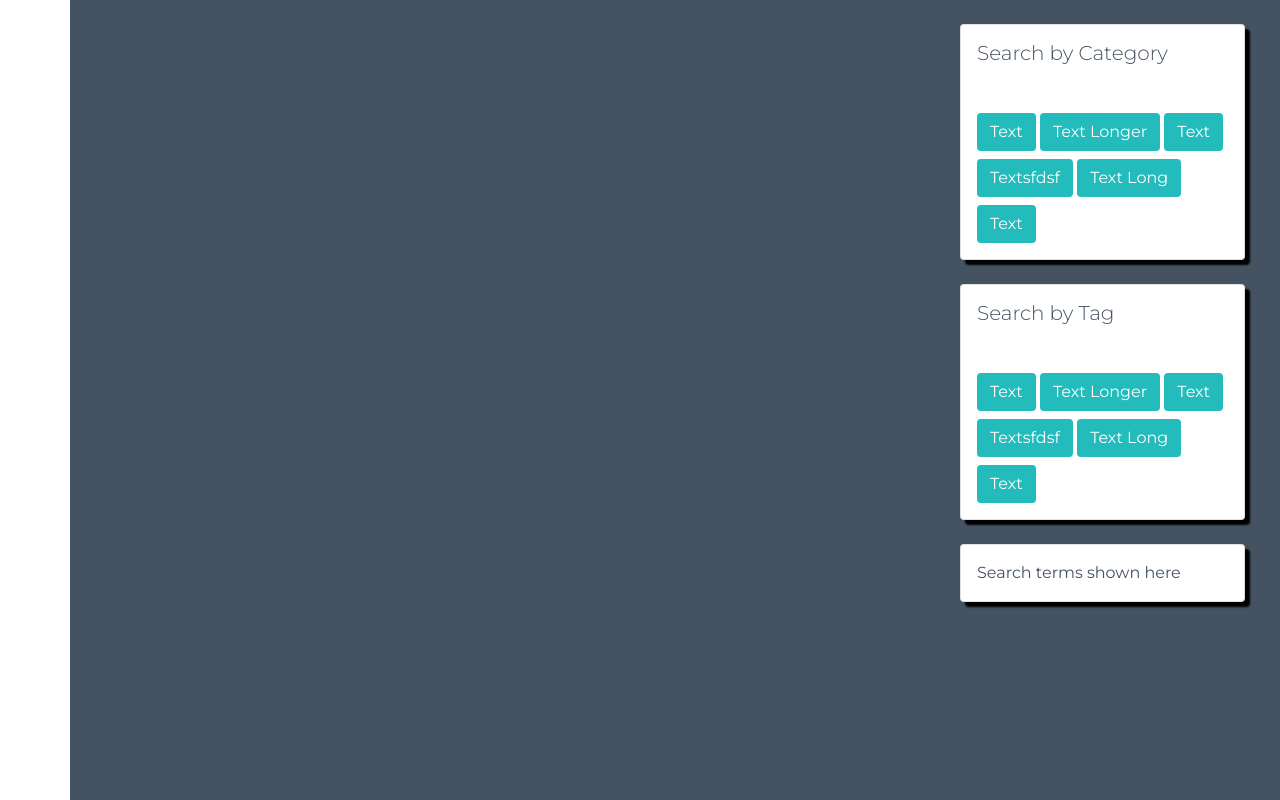
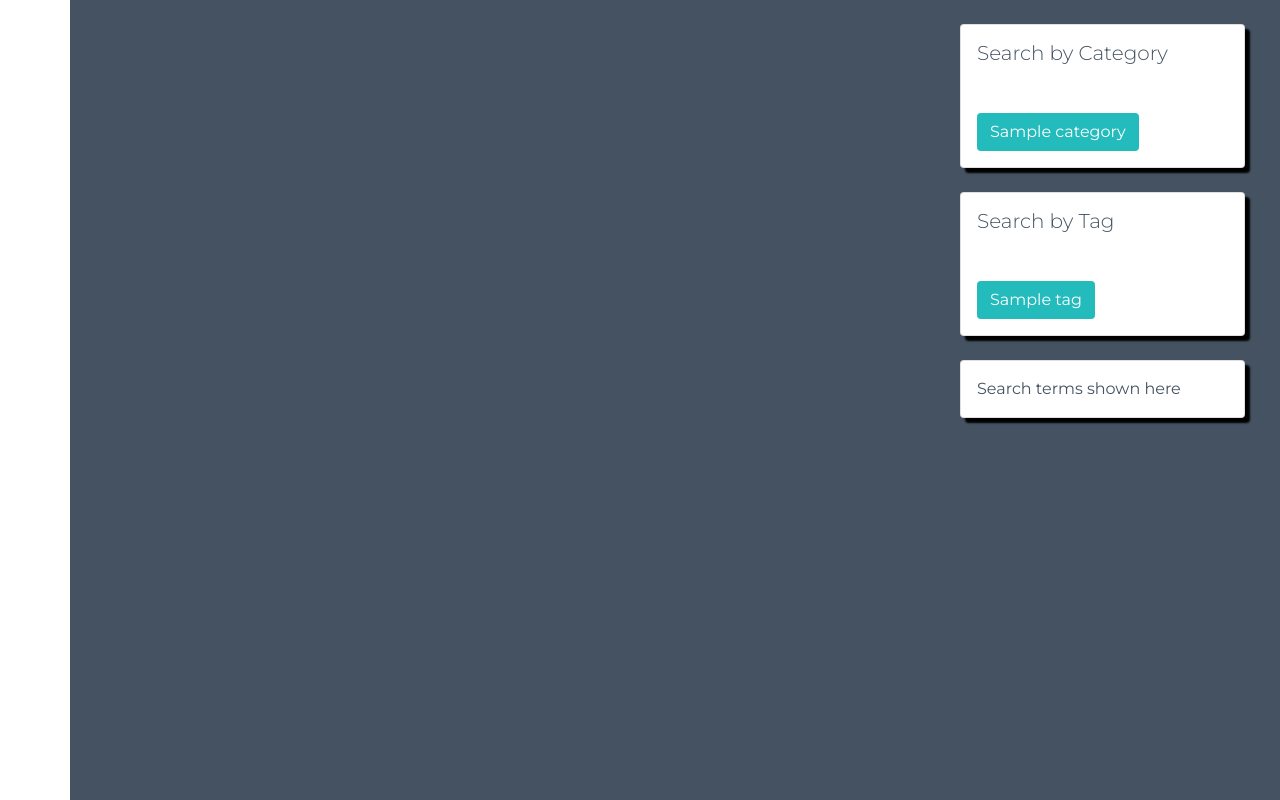
Before and after one commit to ShavingSeagull/TheHub, a Django app: template templates/documents/document_base.html in a window 1280 px wide. Run offline with Django 3.2, Linux system fonts and the light colour scheme; the template is opened without the code that fills it: values that come from a table or form of the project are taken from there, others are empty; tables that the repository leaves empty hold one stand-in row (values such as "Sample post"); some libraries are stand-ins or nearby versions.

Commit message:
Passed Tags through from the views to the templates

```diff
--- a/templates/documents/document_base.html
+++ b/templates/documents/document_base.html
@@ -20,12 +20,9 @@
                     <h5>Search by Category</h5>
                 </div>
                 <div class="col-12 p-3">
-                    <button class="btn branded-btn mt-2 mx-auto">Text</button>
-                    <button class="btn branded-btn mt-2 mx-auto">Text Longer</button>
-                    <button class="btn branded-btn mt-2 mx-auto">Text</button>
-                    <button class="btn branded-btn mt-2 mx-auto">Textsfdsf</button>
-                    <button class="btn branded-btn mt-2 mx-auto">Text Long</button>
-                    <button class="btn branded-btn mt-2 mx-auto">Text</button>
+                    {% for category in categories %}
+                        <button class="btn branded-btn mt-2 mx-auto">{{ category.friendly_name }}</button>
+                    {% endfor %}
                 </div>
             </article>
             <article class="row card docs-list-sidecard mt-4">
@@ -33,12 +30,9 @@
                     <h5>Search by Tag</h5>
                 </div>
                 <div class="col-12 p-3">
-                    <button class="btn branded-btn mt-2 mx-auto">Text</button>
-                    <button class="btn branded-btn mt-2 mx-auto">Text Longer</button>
-                    <button class="btn branded-btn mt-2 mx-auto">Text</button>
-                    <button class="btn branded-btn mt-2 mx-auto">Textsfdsf</button>
-                    <button class="btn branded-btn mt-2 mx-auto">Text Long</button>
-                    <button class="btn branded-btn mt-2 mx-auto">Text</button>
+                    {% for tag in tags %}
+                        <button class="btn branded-btn mt-2 mx-auto">{{ tag.name }}</button>
+                    {% endfor %}
                 </div>
             </article>
             <article class="row card docs-list-sidecard mt-4">
```
Also changed, not shown: documents/views.py (+6 -4 lines).
